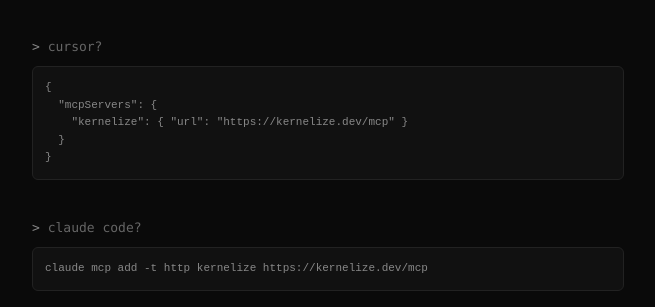
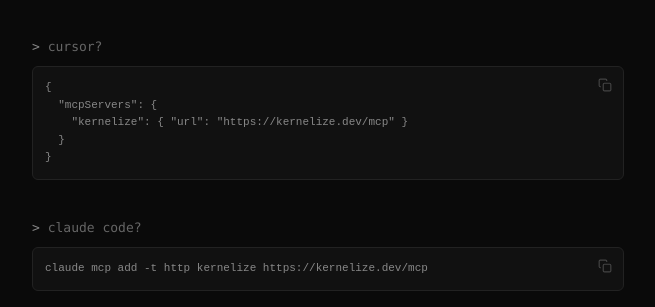
Before and after one commit to visible/kernelize.dev, a Next.js app: page / in a window 1280 px wide. Shown: the part 493-800 px from the top of the page, without its empty margins (312-967 px from the left). Built offline with nearby package versions, Linux system fonts and the light colour scheme.

Commit message:
feat: add copy buttons to code blocks (#2)

```diff
--- a/app/globals.css
+++ b/app/globals.css
@@ -77,6 +77,30 @@
   color: #888;
 }
 
+.codeblock {
+  position: relative;
+}
+
+.codeblock button {
+  position: absolute;
+  top: 0.5rem;
+  right: 0.5rem;
+  background: transparent;
+  border: none;
+  color: #444;
+  cursor: pointer;
+  padding: 0.25rem;
+  display: flex;
+  align-items: center;
+  justify-content: center;
+  border-radius: 4px;
+}
+
+.codeblock button:hover {
+  color: #888;
+  background: #1a1a1a;
+}
+
 .tools {
   display: flex;
   flex-direction: column;
--- a/app/page.tsx
+++ b/app/page.tsx
@@ -1,4 +1,5 @@
 import Link from "next/link";
+import { Codeblock } from "@/components/codeblock";
 import { servers } from "@/lib/servers";
 
 export default function Home() {
@@ -52,29 +53,31 @@
         <p className="label">
           <span>&gt;</span> cursor?
         </p>
-        <pre>{`{
+        <Codeblock>{`{
   "mcpServers": {
     "kernelize": { "url": "https://kernelize.dev/mcp" }
   }
-}`}</pre>
+}`}</Codeblock>
       </section>
 
       <section>
         <p className="label">
           <span>&gt;</span> claude code?
         </p>
-        <pre>claude mcp add -t http kernelize https://kernelize.dev/mcp</pre>
+        <Codeblock>
+          claude mcp add -t http kernelize https://kernelize.dev/mcp
+        </Codeblock>
       </section>
 
       <section>
         <p className="label">
           <span>&gt;</span> opencode?
         </p>
-        <pre>{`{
+        <Codeblock>{`{
   "mcpServers": {
     "kernelize": { "type": "sse", "url": "https://kernelize.dev/mcp" }
   }
-}`}</pre>
+}`}</Codeblock>
       </section>
 
       <footer>
--- /dev/null
+++ b/components/codeblock.tsx
@@ -0,0 +1,47 @@
+"use client";
+
+import { useState } from "react";
+
+export function Codeblock({ children }: { children: string }) {
+  const [copied, setCopied] = useState(false);
+
+  async function copy() {
+    await navigator.clipboard.writeText(children);
+    setCopied(true);
+    setTimeout(() => setCopied(false), 1500);
+  }
+
+  return (
+    <div className="codeblock">
+      <pre>{children}</pre>
+      <button type="button" onClick={copy} aria-label="copy to clipboard">
+        {copied ? (
+          <svg
+            width="14"
+            height="14"
+            viewBox="0 0 24 24"
+            fill="none"
+            stroke="currentColor"
+            strokeWidth="2"
+            aria-hidden="true"
+          >
+            <path d="M20 6L9 17l-5-5" />
+          </svg>
+        ) : (
+          <svg
+            width="14"
+            height="14"
+            viewBox="0 0 24 24"
+            fill="none"
+            stroke="currentColor"
+            strokeWidth="2"
+            aria-hidden="true"
+          >
+            <rect x="9" y="9" width="13" height="13" rx="2" />
+            <path d="M5 15H4a2 2 0 01-2-2V4a2 2 0 012-2h9a2 2 0 012 2v1" />
+          </svg>
+        )}
+      </button>
+    </div>
+  );
+}
```
